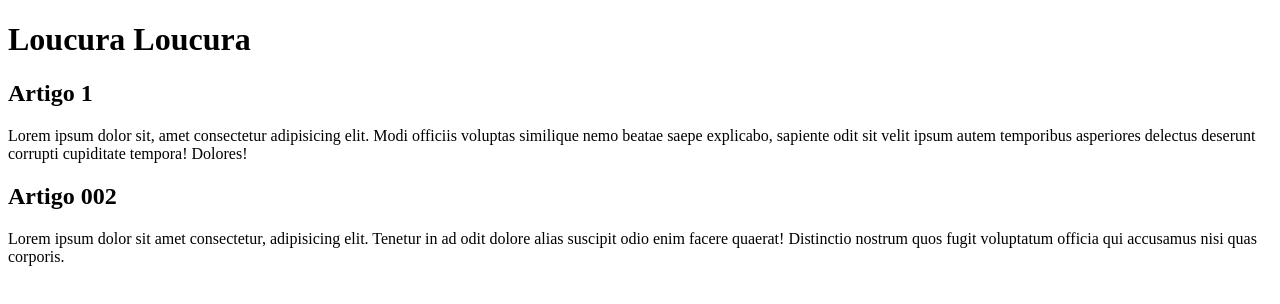
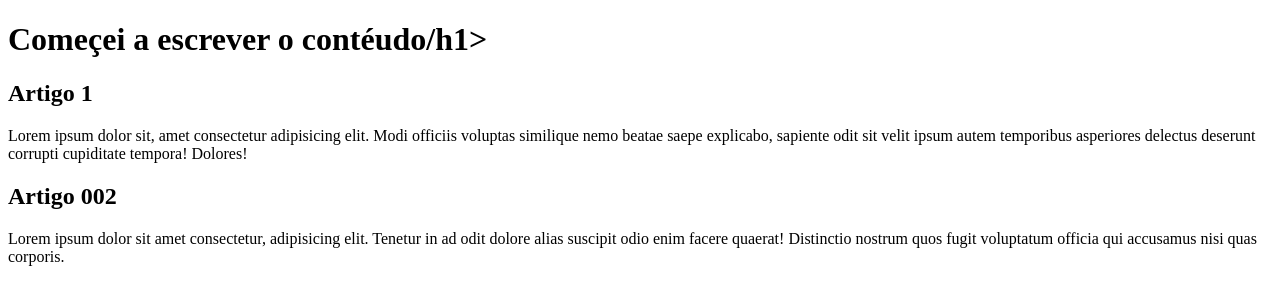
Before and after one commit to ratuoupocuel/eassim-, a plain HTML site: page index.html in a window 1280 px wide. Drawn offline with Linux system fonts and the light colour scheme.

Commit message:
Começei a escrever o conteúdo

```diff
--- a/index.html
+++ b/index.html
@@ -8,7 +8,7 @@
 <body>
     <main>
         <header>
-            <h1>Loucura Loucura</h1>
+            <h1>Começei a escrever o contéudo/h1>
         </header>
         <article>
             <h2>Artigo 1</h2>
```
